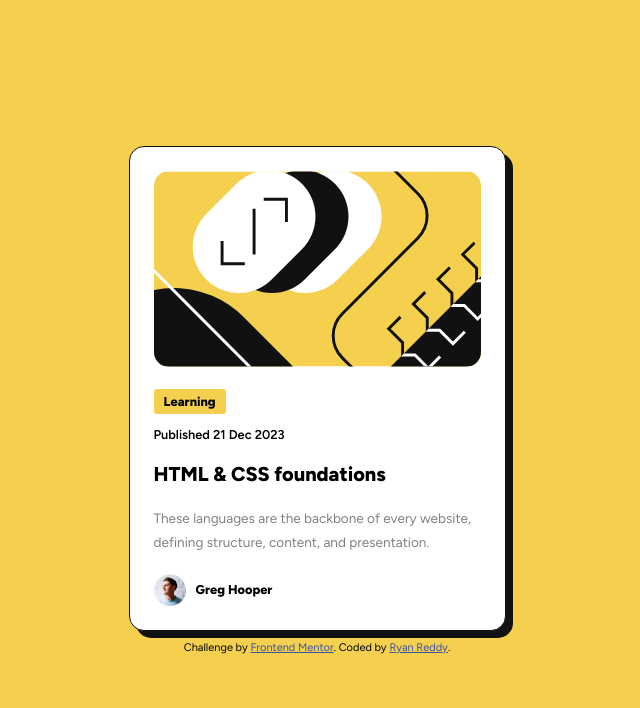
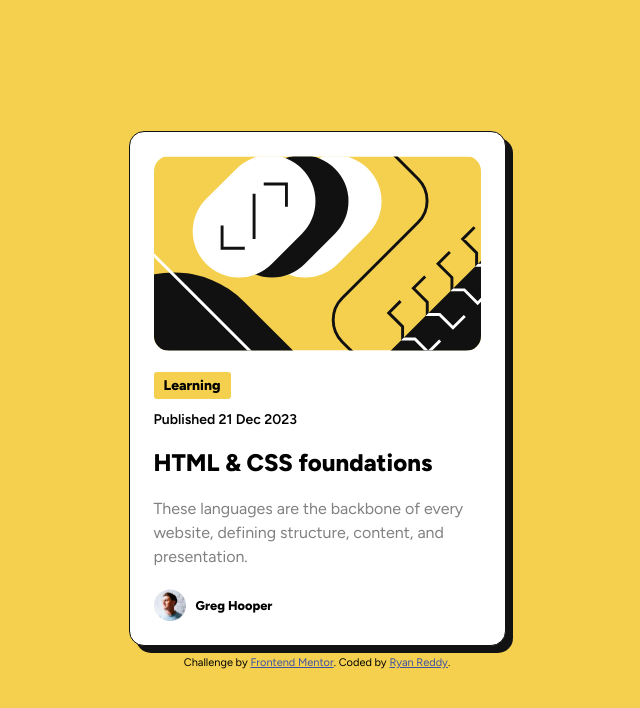
Before and after one commit to RyanRReddy/blog-preview-card, a plain HTML site: page index.html in a window 1280 px wide. Shown: the whole page, without its empty margins (323-963 px from the left). Drawn offline with Linux system fonts and the light colour scheme.

Commit message:
Update style.css

```diff
--- a/style.css
+++ b/style.css
@@ -56,7 +56,7 @@ body {
 	padding: 5px 10px;
 	border-radius: 3px;
 	font-weight: 800;
-	font-size: 0.8rem;
+	font-size: 14px;
 }
 
 .button:hover {
@@ -67,13 +67,13 @@ body {
 	margin-top: 17px;
 	margin-bottom: 20px;
 	font-weight: 600;
-	font-size: 0.8rem;
+	font-size: 14px;
 }
 
-.title {
+h1 {
 	margin-bottom: 20px;
 	font-weight: 800;
-	font-size: 1.25rem;
+	font-size: 24px;
 	cursor: pointer;
 }
 
@@ -85,7 +85,7 @@ body {
 	margin-bottom: 20px;
 	color: var(--Grey);
 	font-weight: 400;
-	font-size: 0.85rem;
+	font-size: 16px;
 	line-height: 1.5rem;
 }
 
```
